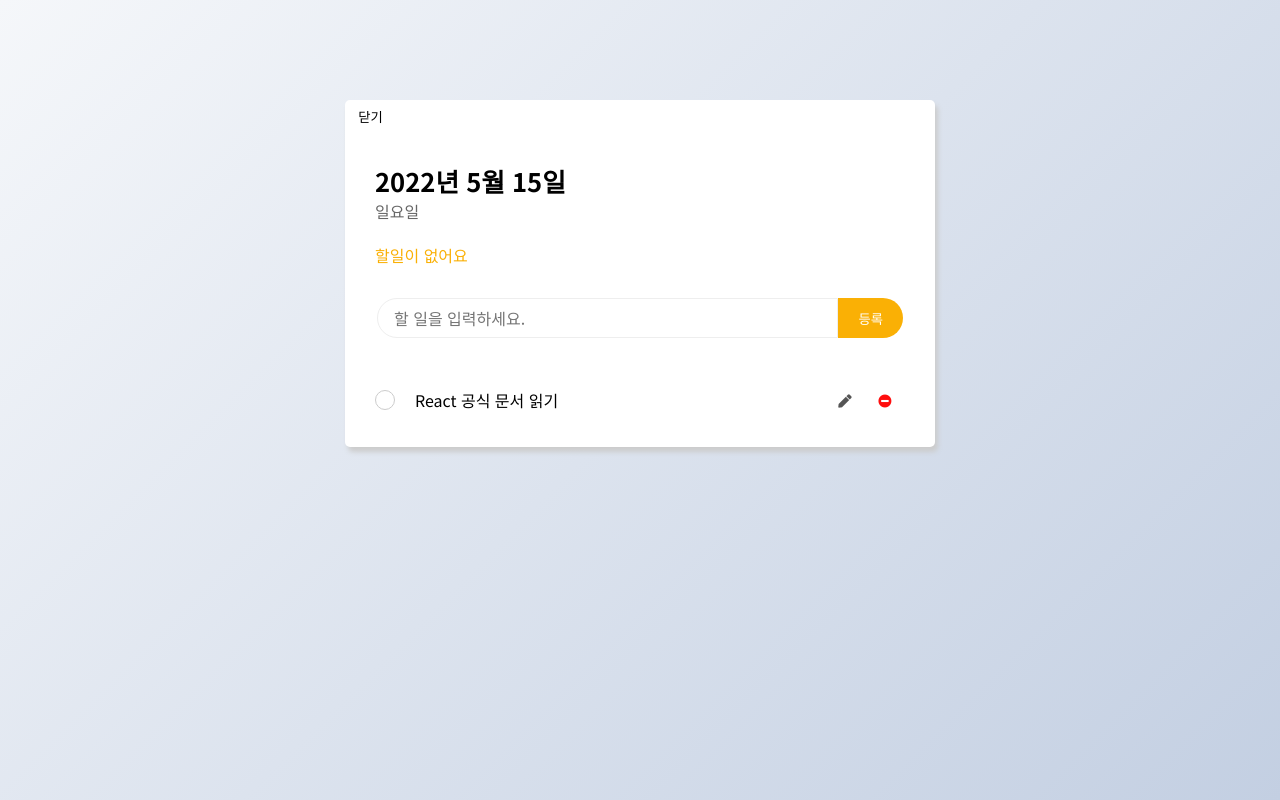
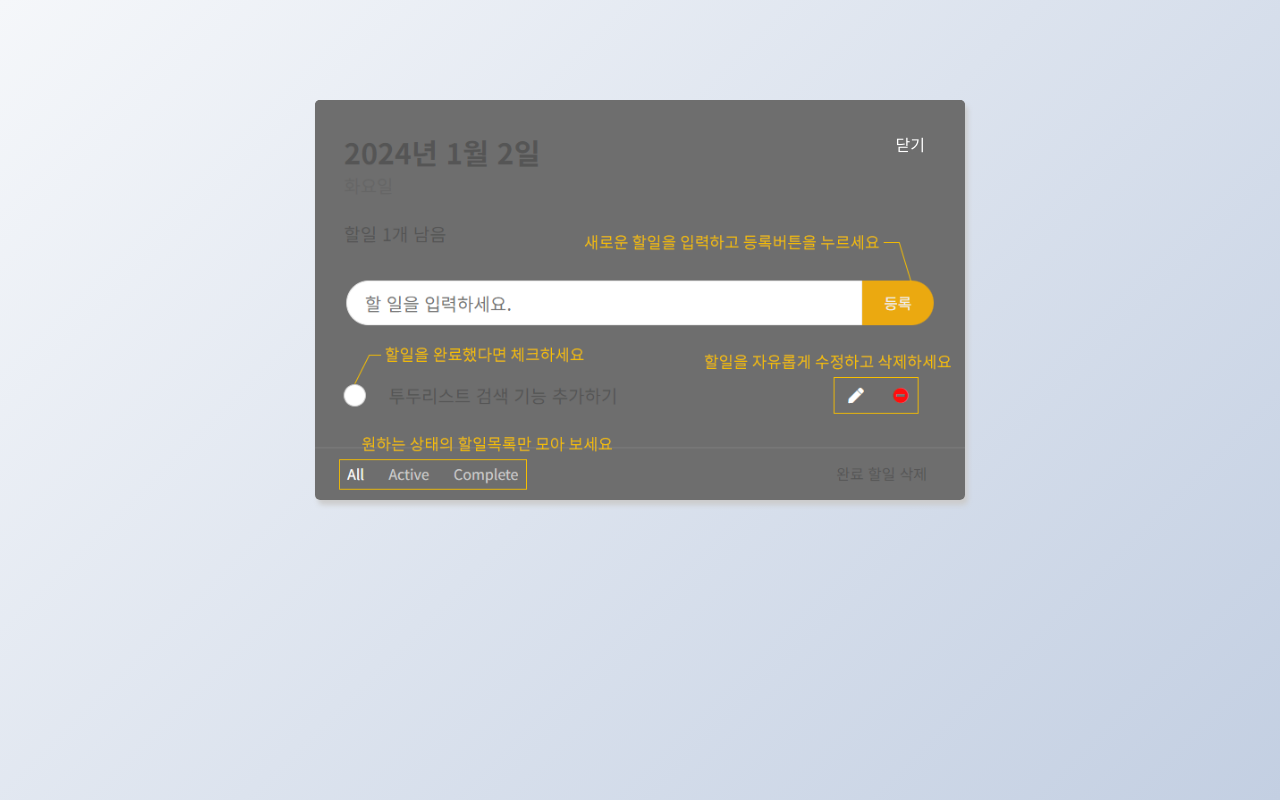
Before and after one commit to hyemin12/typescript-todo-app, a React (Create React App) app: page / in a window 1280 px wide. Both pictures are taken after a click on the button "사용방법 알아보기". Built offline with nearby package versions, Linux system fonts and the light colour scheme.

Commit message:
feat: 사용방법이미지 추가, 투두가 없으면 필터 버튼 활성화되지않도록하기

```diff
--- /dev/null
+++ b/@types/global/index.d.ts
@@ -0,0 +1,2 @@
+// 이미지 파일에 대한 타입 선언을 하는 파일 (예: images.d.ts)
+declare module "*.png";
--- a/src/App.tsx
+++ b/src/App.tsx
@@ -5,7 +5,7 @@ import TodoList from "components/TodoList";
 import Welcome from "components/Welcome";
 import Button from "components/Button";
 import Filters from "components/Filters";
-
+import { filterCompleteTodo } from "utils/filteredTodos";
 import useTodoStore from "store/store";
 import "style.scss";
 
@@ -30,7 +30,7 @@ function App() {
                 <Button
                   $type='transparent'
                   text='완료 할일 삭제'
-                  $disabled={todos.length === 0}
+                  $disabled={filterCompleteTodo(todos).length === 0}
                   action={deleteCompleteTodo}
                 />
               </div>
--- a/src/components/FiterRadio.tsx
+++ b/src/components/FiterRadio.tsx
@@ -8,7 +8,7 @@ interface FilterItemProps {
 }
 
 const FilterRadio = ({ name, value, action }: FilterItemProps) => {
-  const { filter } = useTodoStore();
+  const { filter, todos } = useTodoStore();
   return (
     <div className='filter-radio' onClick={action}>
       <input
@@ -17,6 +17,7 @@ const FilterRadio = ({ name, value, action }: FilterItemProps) => {
         name={name}
         checked={filter.toLowerCase() === value.toLowerCase()}
         value={value}
+        disabled={todos.length === 0}
         onChange={() => {}}
       />
       <label htmlFor={`filter${value}`}>{value}</label>
--- a/src/components/Welcome.tsx
+++ b/src/components/Welcome.tsx
@@ -1,42 +1,16 @@
 import { Dispatch, SetStateAction } from "react";
-import Header from "components/Header";
-import CreateTodo from "components/CreateTodo";
 import Button from "components/Button";
-import Checkbox from "./Checkbox";
+import tipImg from "assets/img/todoListTip.png";
 
 const Welcome = ({ setWelcomeTip }: { setWelcomeTip: Dispatch<SetStateAction<boolean>> }) => {
-  const todos = [
-    {
-      id: 1,
-      text: "React 공식 문서 읽기",
-      complete: false,
-    },
-  ];
   const closeWelcomeTip = () => {
     setWelcomeTip(false);
   };
-  const { id, text, complete } = todos[0];
+
   return (
     <div className='welcome-tip-wrapper'>
       <Button $type='defalt' text='닫기' action={closeWelcomeTip} />
-      <Header todos={todos} />
-      <div className='create-todo-wrapper'>
-        <CreateTodo />
-      </div>
-
-      <ul className='todo-list'>
-        <li className='todo-item'>
-          <>
-            <Checkbox state={todos[0]} />
-            <label htmlFor={`check-${id}`}>{complete ? <i className='fas fa-check'></i> : ""}</label>
-          </>
-          <p>{text}</p>
-          <div className='btn_elcomeTodoItemrapper'>
-            <Button icon='fas fa-pen' $type='default' $disabled={complete} />
-            <Button icon={"fas fa-minus-circle"} $type='danger' />
-          </div>
-        </li>
-      </ul>
+      <img src={tipImg} alt='투두리스트 사용방법' />
     </div>
   );
 };
--- a/src/style.scss
+++ b/src/style.scss
@@ -89,6 +89,7 @@ button {
     border-radius: 5px;
     box-shadow: 3px 5px 5px #ccc;
     position: relative;
+    overflow: hidden;
     // header
     header {
       padding: 30px 30px 15px 30px;
@@ -256,7 +257,12 @@ button {
       label:hover,
       input[type="radio"]:checked + label,
       input[type="radio"]:focus + label {
-        color: #555 !important;
+        color: #555;
+      }
+      input[type="radio"]:disabled + label,
+      input[type="radio"]:disabled + label:hover {
+        color: $grayColor;
+        cursor: initial;
       }
       label {
         cursor: pointer;
@@ -268,7 +274,17 @@ button {
 // Welcome
 .welcome-tip-wrapper {
   width: 100%;
+  max-width: 650px;
   height: 100%;
-  position: relative;
-  z-index: 10;
+  background-color: #6e6e6e;
+  .btn {
+    color: #fff;
+    font-size: 1em;
+    position: absolute;
+    top: 1.5em;
+    right: 1.5em;
+  }
+  img {
+    width: 100%;
+  }
 }
```
Also changed, not shown: src/assets/img/todoListTip.png (added).
